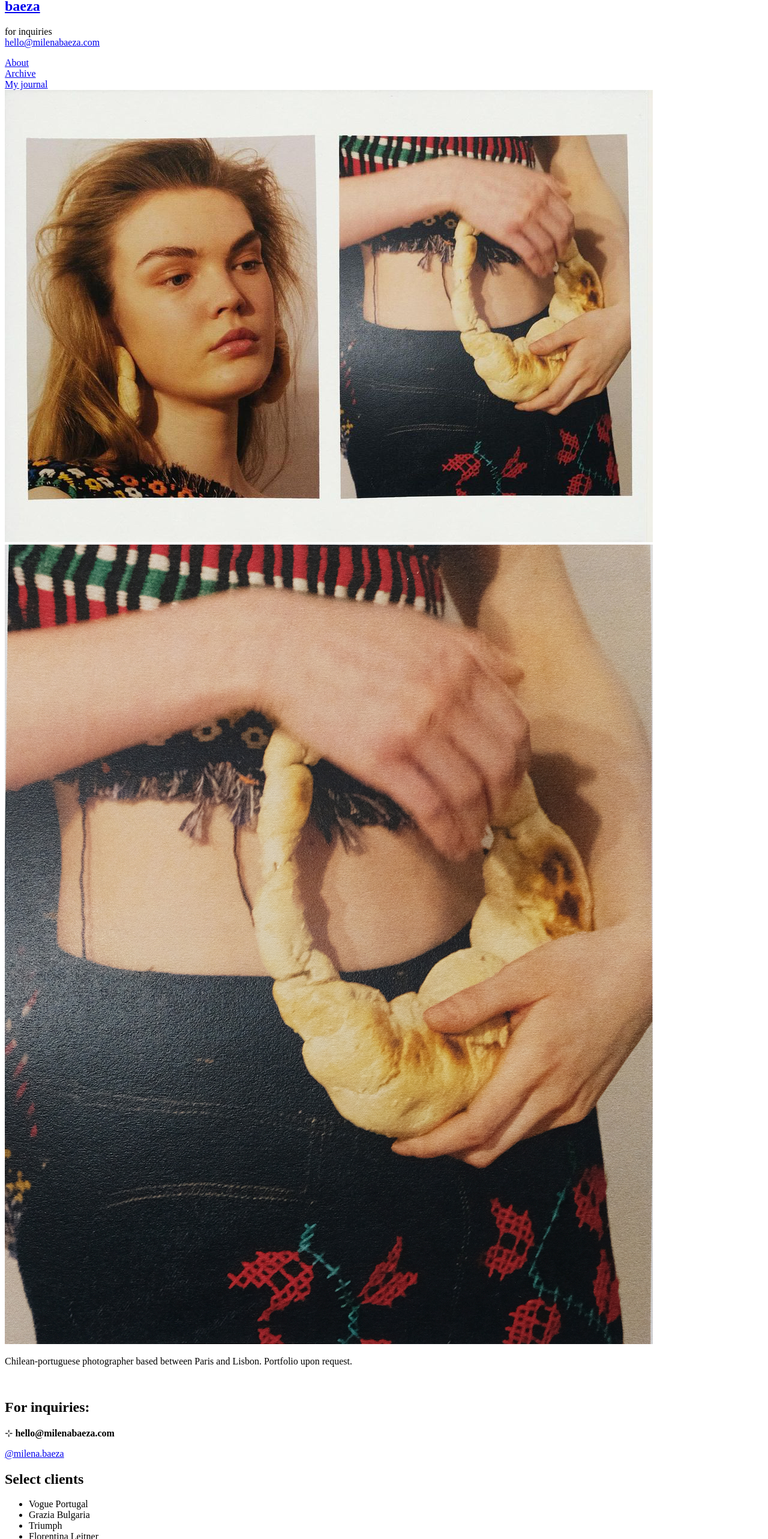
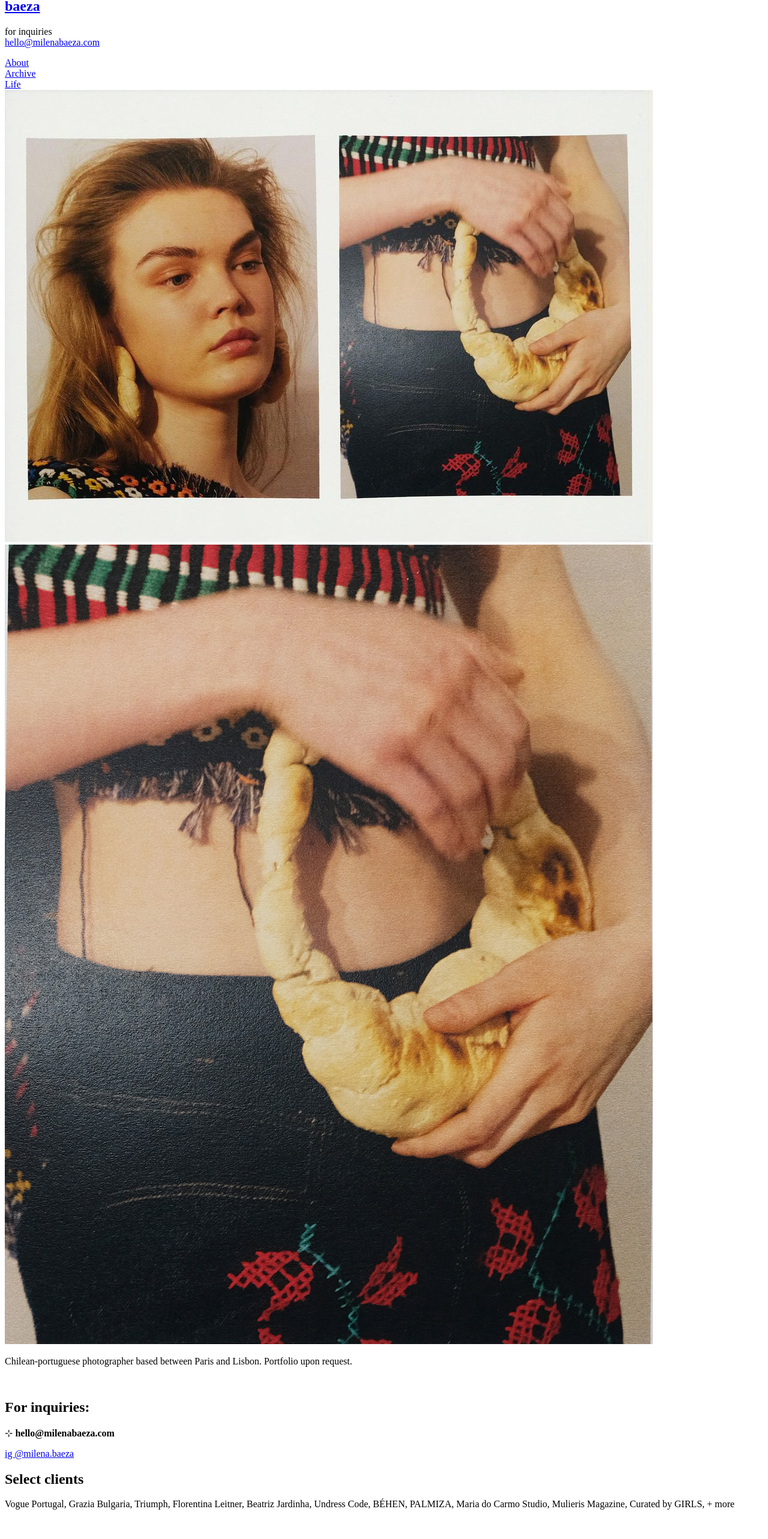
Before and after one commit to milebza/milebza.github.io, a React (Create React App) app: page / in a window 1280 px wide. Shown: the part 50-2616 px from the top of the page at 60% size. Built offline with nearby package versions, Linux system fonts and the light colour scheme; the HTML template or start-up script is replaced by a standard one.

Commit message:
Update content

```diff
--- a/src/App.js
+++ b/src/App.js
@@ -18,7 +18,7 @@ const App = () => (
         <Route exact path="/" element={<About/>} />
         <Route exact path="/about" element={<About/>} />
         <Route exact path="/archive" element={<Work/>} />
-        <Route exact path="/my-journal" element={<Shop/>} />
+        <Route exact path="/life-journal" element={<Shop/>} />
       </Routes>
     </Router>
   </div>
--- a/src/components/Menu/index.js
+++ b/src/components/Menu/index.js
@@ -48,9 +48,9 @@ const Menu = () => (
         </div>
         <div>
         <NavLink
-          to="/my-journal"
+          to="/life-journal"
           className={({ isActive }) => setLinkClass(isActive)}
-        >My journal</NavLink>
+        >Life</NavLink>
         </div>
     </nav>
     </div>
--- a/src/components/WorkDesktopView/index.js
+++ b/src/components/WorkDesktopView/index.js
@@ -31,14 +31,12 @@ const WorkDesktopView = () => (
       <div className="u-col-3">
         <div className="work__img-wrapper">
           <img
-            src={heirlooms01}
-            alt="A girl rolling on grass, captured on film"
+            src={graziaBulgaria01}
+            alt="Editorial Grazia Bulgaria, captured on film"
             className="img-fluid"
             loading="lazy"
           />
-          <p className="work__desc">
-            Editorial <i>Heirlooms</i> for Vogue Portugal, spring 2024
-          </p>
+          <p className="work__desc">Editorial <i>In Between Thoughts</i> for Grazia Bulgaria, September print issue, autumn 2025</p>
         </div>
 
          <div className="work__img-wrapper">
@@ -120,12 +118,14 @@ const WorkDesktopView = () => (
       <div className="u-col-3">
         <div className="work__img-wrapper">
           <img
-            src={graziaBulgaria01}
-            alt="Editorial Grazia Bulgaria, captured on film"
+            src={heirlooms01}
+            alt="A girl rolling on grass, captured on film"
             className="img-fluid"
             loading="lazy"
           />
-          <p className="work__desc">Editorial <i>In Between Thoughts</i> for Grazia Bulgaria, September print issue, autumn 2025</p>
+          <p className="work__desc">
+            Editorial <i>Heirlooms</i> for Vogue Portugal, spring 2024
+          </p>
         </div>
 
       <div className="work__img-wrapper">
--- a/src/routes/About/index.js
+++ b/src/routes/About/index.js
@@ -49,30 +49,13 @@ const About = () => (
             href="https://www.instagram.com/milena.baeza/"
             target="_blank"
             rel="noreferrer"
-          >@milena.baeza</a>
+          >ig @milena.baeza</a>
         </p>
-        {/* <p className="about-home__short-p">
-        Milena was born in 1992 and grew up in two different hemispheres (via Viña del Mar-Lisboa),{' '}
-        eventually settling in Portugal in 2000 with her family. In recent years she dove deep{' '}
-        into the medium of photography bringing plasticity, bold colours and shapes to her work.{' '}
-        She portraits her subjects in intimate settings and explores themes like identity,{' '}
-        vulnerability and natural beauty. For her, creativity has always been a tool for self-exploration{' '}
-        and getting to know oneself. As a photographer she works in the fashion field as well as develops personal stories.
-        </p> */}
       </section>
-      {/* <section className="u-flex">
-        <div className="">
-          <img
-            src={work34}
-            alt="Two girls laying on grass, captured on film"
-            className="img-fluid"
-            loading="lazy"
-          />
-        </div>
-      </section> */}
       <section className="about-home__section">
         <h2 className="about-home__title">Select clients</h2>
-        <ul className="about-home__list" aria-label="Client list">
+        <p>Vogue Portugal, Grazia Bulgaria, Triumph, Florentina Leitner, Beatriz Jardinha, Undress Code, BÉHEN, PALMIZA, Maria do Carmo Studio, Mulieris Magazine, Curated by GIRLS, + more</p>
+        {/* <ul className="about-home__list" aria-label="Client list">
           <li>Vogue Portugal</li>
           <li>Grazia Bulgaria</li>
           <li>Triumph</li>
@@ -86,16 +69,6 @@ const About = () => (
           <li>Mulieris Magazine</li>
           <li>Curated by GIRLS</li>
           <li>+ more</li>
-          {/* <li>C41 Magazine</li> */}
-          {/* <li>Summer Drops, book <i>(sold out)</i></li> */}
-          {/* Entrevista <a href="https://contraluzweb.wordpress.com/2022/05/08/milena-baeza/" target="_blank" rel="noreferrer">
-          CONTRALUZ
-          </a><br /> */}
-        </ul>
-        {/* <h2 className="about-home__title">Exhibitions</h2>
-        <ul className="about-home__list" aria-label="Exhibitions list">
-          <li>ImageNation, Paris, 2023</li>
-          <li>DOBRA, Lisboa, 2021</li>
         </ul> */}
       </section>
       <br />
```
Also changed, not shown: src/routes/Work/index.js (+0 -30 lines).
